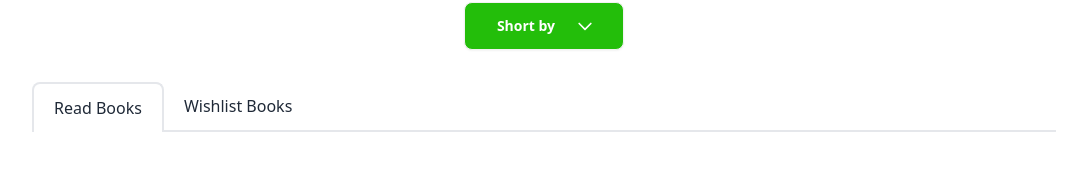
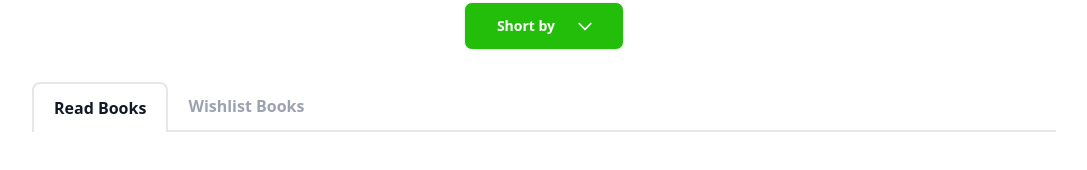
Before and after one commit to asif100a/Book-vibe, a React (Vite) app: page /listed in a window 1280 px wide. Shown: the part 214-384 px from the top of the page, without its empty margins (96-1183 px from the left). Built offline with nearby package versions, Linux system fonts and the light colour scheme.

Commit message:
[listed books] part completed

```diff
--- a/src/Components/Pages/ListedBooks.jsx
+++ b/src/Components/Pages/ListedBooks.jsx
@@ -25,12 +25,12 @@ const ListedBooks = () => {
 
             <div className="flex overflow-x-auto overflow-y-hidden  flex-nowrap dark:text-gray-800 mt-8">
 
-                <Link onClick={() => setTab(0)} to={''} className={`flex items-center flex-shrink-0 px-5 py-3 space-x-2 ${tab && 'border-b-2' || 'border-2 border-b-0'} rounded-t-lg dark:border-gray-200 dark:text-gray-900`}>
+                <Link onClick={() => setTab(0)} to={''} className={`flex items-center flex-shrink-0 px-5 py-3 space-x-2 ${tab && 'border-b-2 text-gray-400' || 'border-2 border-b-0 text-gray-900'} rounded-t-lg font-semibold dark:border-gray-200`}>
 
                     <span>Read Books</span>
                 </Link>
 
-                <Link onClick={() => setTab(1)} to={`wishlist`} className={`flex items-center flex-shrink-0 px-5 py-3 space-x-2 ${tab && 'border-2 border-b-0' || 'border-b-2'} rounded-t-lg dark:border-gray-200 dark:text-gray-600`}>
+                <Link onClick={() => setTab(1)} to={`wishlist`} className={`flex items-center flex-shrink-0 px-5 py-3 space-x-2 ${tab && 'border-2 border-b-0 text-gray-900' || 'border-b-2 text-gray-400'} rounded-t-lg font-semibold dark:border-gray-200`}>
 
                     <span>Wishlist Books</span>
                 </Link>
--- a/src/Components/Parts/ReadBook.jsx
+++ b/src/Components/Parts/ReadBook.jsx
@@ -1,5 +1,8 @@
 import { Link } from "react-router-dom";
 import PropTypes from 'prop-types';
+import { CiLocationOn } from "react-icons/ci";
+import { IoPeopleOutline } from "react-icons/io5";
+import { IoDocumentTextOutline } from "react-icons/io5";
 
 const ReadBook = ({ book }) => {
     const { bookId,
@@ -29,17 +32,17 @@ const ReadBook = ({ book }) => {
                         <div className="flex gap-4 items-center">
                             <p className="flex gap-3"><span className="font-bold">Tag</span>{tags.map((tag, i) => <span className="bg-gray-100 text-[#23BE0A] font-medium py-[3px] px-3 rounded-full" key={i}>#{tag}</span>)}</p>
 
-                            <p><span></span> <span>Year of Publishing: {yearOfPublishing}</span></p>
+                            <p className='flex gap-1'><span><CiLocationOn className='w-6 h-6' /></span> <span>Year of Publishing: {yearOfPublishing}</span></p>
                         </div>
 
                     </div>
                     <div className="flex text-sm">
-                        <button type="button" className="flex items-center px-2 py-1 pl-0 space-x-1">
-
+                        <button  className="flex items-center px-2 py-1 pl-0 space-x-1">
+                            <span><IoPeopleOutline className="w-6 h-6 mr-1" /></span>
                             <span>Publisher : {publisher}</span>
                         </button>
-                        <button type="button" className="flex items-center px-2 py-1 space-x-1">
-
+                        <button  className="flex items-center px-2 py-1 space-x-1">
+                            <span><IoDocumentTextOutline className="w-6 h-6 mr-1" /></span>
                             <span>Page : {totalPages}</span>
                         </button>
                     </div>
--- a/src/Components/Parts/WishList.jsx
+++ b/src/Components/Parts/WishList.jsx
@@ -1,5 +1,7 @@
 import PropTypes from 'prop-types';
 import { Link } from 'react-router-dom';
+import { CiLocationOn } from "react-icons/ci";
+import { IoDocumentTextOutline, IoPeopleOutline } from 'react-icons/io5';
 
 const WishList = ({book}) => {
     const { bookId,
@@ -29,17 +31,17 @@ const WishList = ({book}) => {
                         <div className="flex gap-4 items-center">
                             <p className="flex gap-3"><span className="font-bold">Tag</span>{tags.map((tag, i) => <span className="bg-gray-100 text-[#23BE0A] font-medium py-[3px] px-3 rounded-full" key={i}>#{tag}</span>)}</p>
 
-                            <p><span></span> <span>Year of Publishing: {yearOfPublishing}</span></p>
+                            <p className='flex gap-1'><span><CiLocationOn className='w-6 h-6' /></span> <span>Year of Publishing: {yearOfPublishing}</span></p>
                         </div>
 
                     </div>
                     <div className="flex text-sm">
                         <button type="button" className="flex items-center px-2 py-1 pl-0 space-x-1">
-
+                        <span><IoPeopleOutline className="w-6 h-6 mr-1" /></span>
                             <span>Publisher : {publisher}</span>
                         </button>
                         <button type="button" className="flex items-center px-2 py-1 space-x-1">
-
+                        <span><IoDocumentTextOutline className="w-6 h-6 mr-1" /></span>
                             <span>Page : {totalPages}</span>
                         </button>
                     </div>
```
